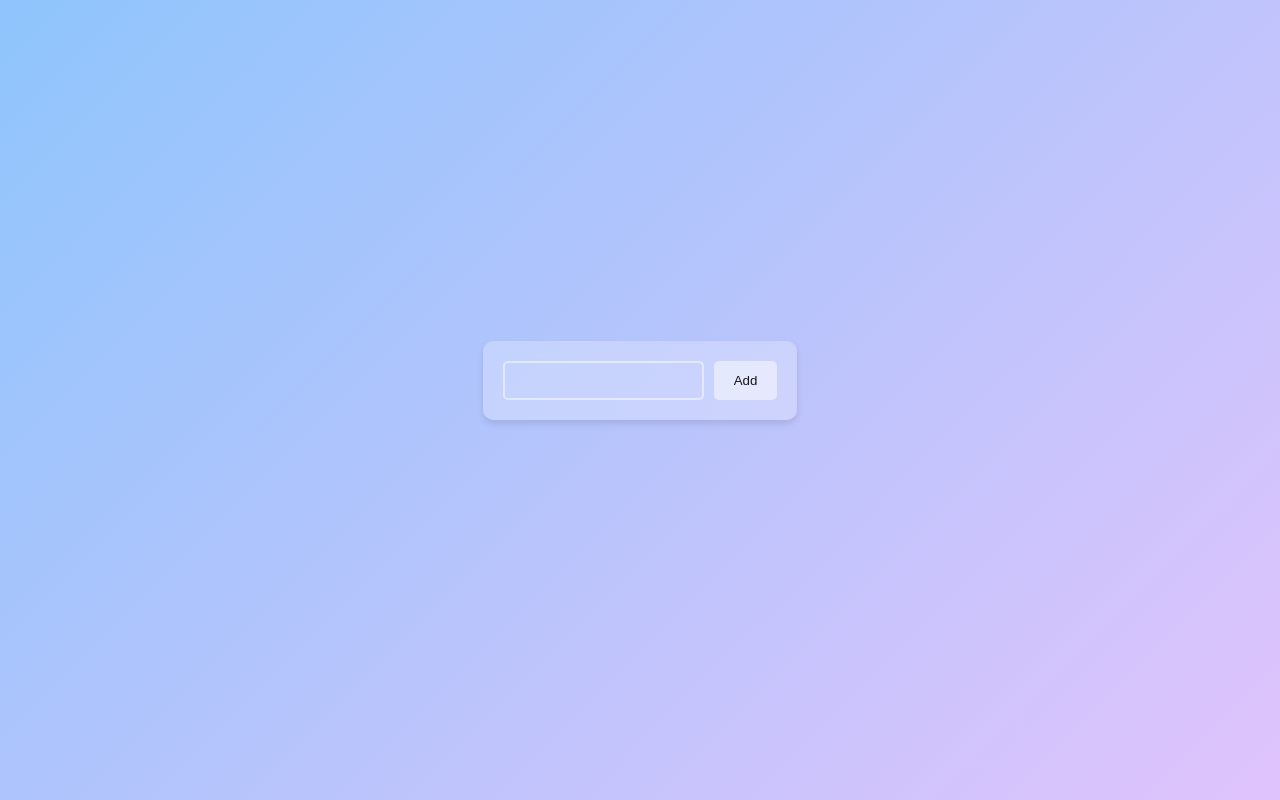
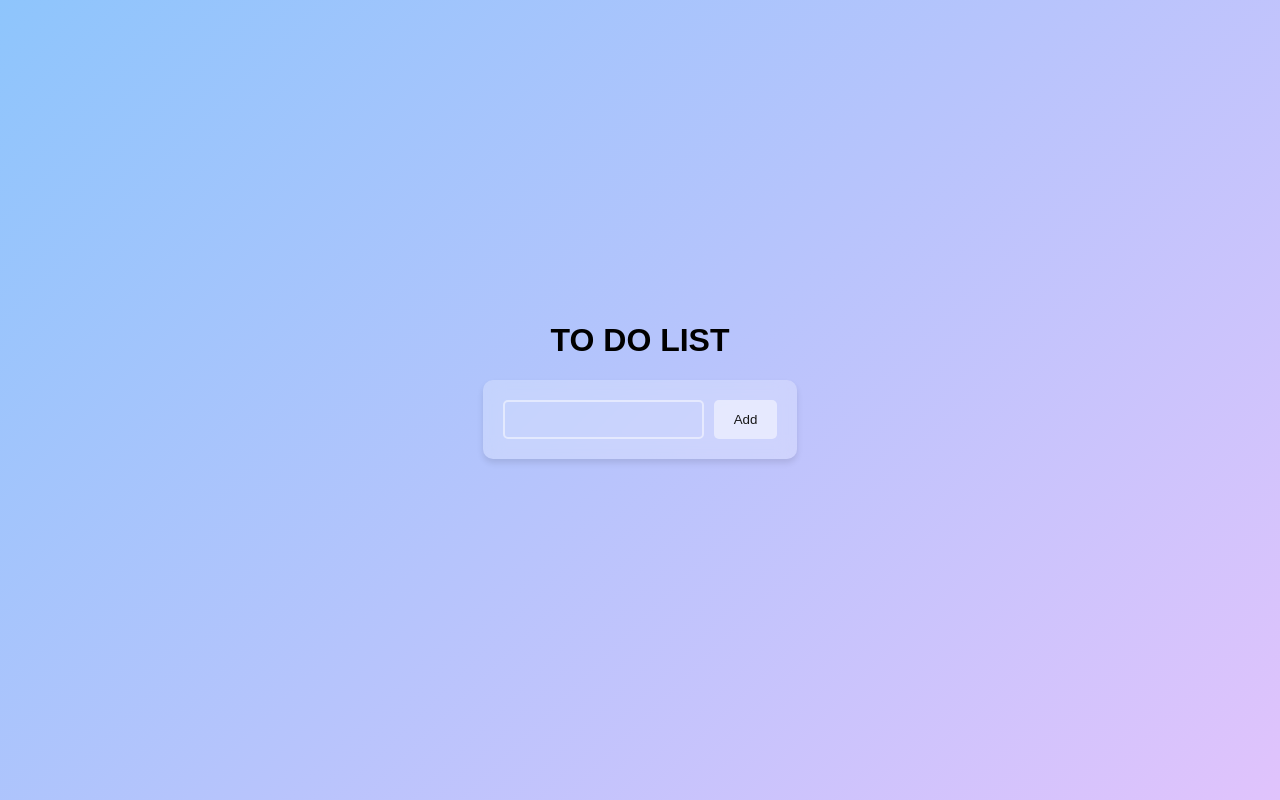
Before and after one commit to christie0902/ts-todolist, a website: page public/index.html in a window 1280 px wide. Drawn offline with Linux system fonts and the light colour scheme; files whose address does not match are found by name.

Commit message:
add header

```diff
--- a/public/index.html
+++ b/public/index.html
@@ -5,7 +5,7 @@
     <meta name="viewport" content="width=device-width, initial-scale=1.0">
     <link rel="stylesheet" href="./index.css">
     <script src="dist/script.js" type="module"></script>
-    <title>Document</title>
+    <title>To do list</title>
     <style>
         #list {
             list-style:none;
@@ -14,7 +14,7 @@
     </style>
 </head>
 <body>
-
+   <h1>TO DO LIST</h1>
     <form id="new-task-form">
         <input type="text" id="new-task-title">
         <button>Add</button>
```
